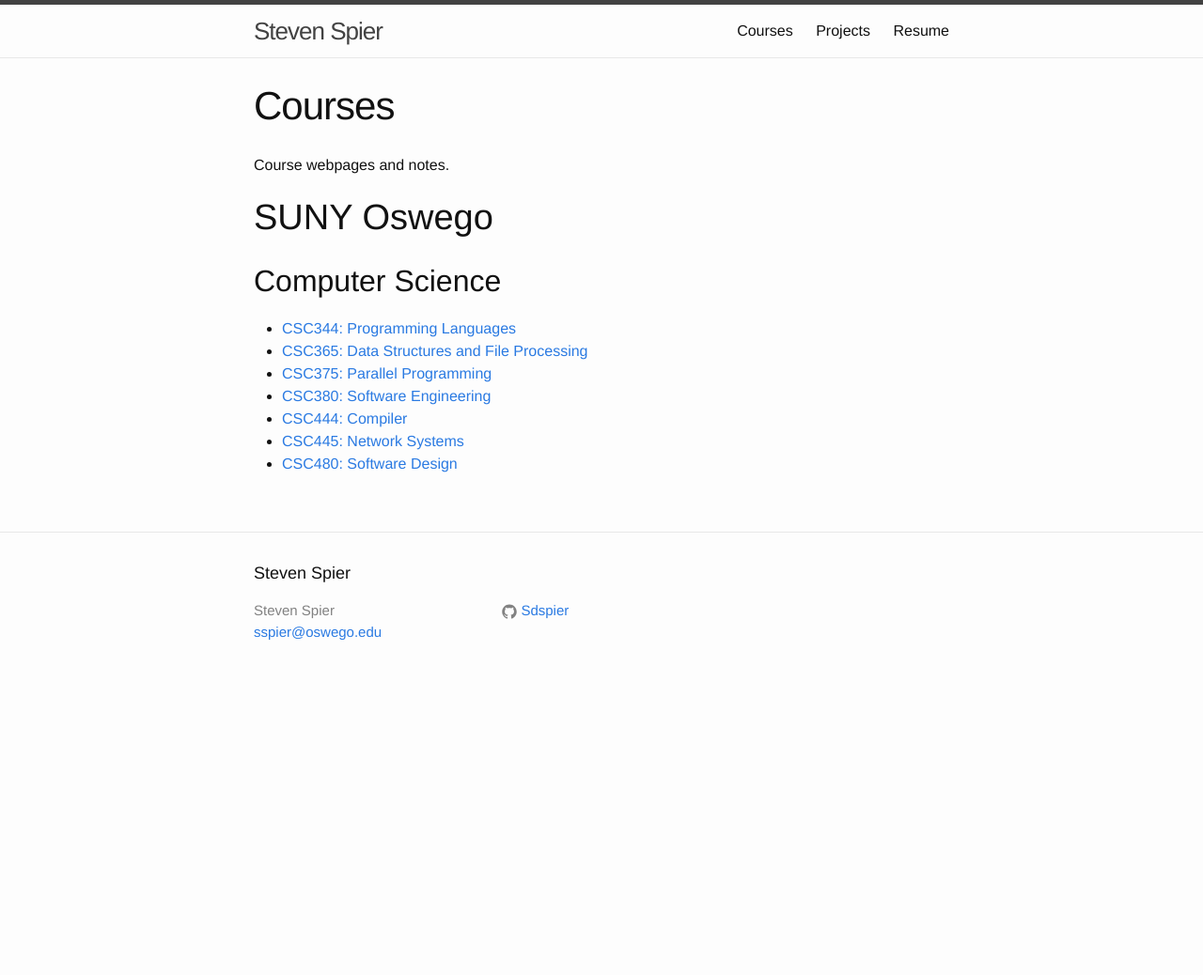
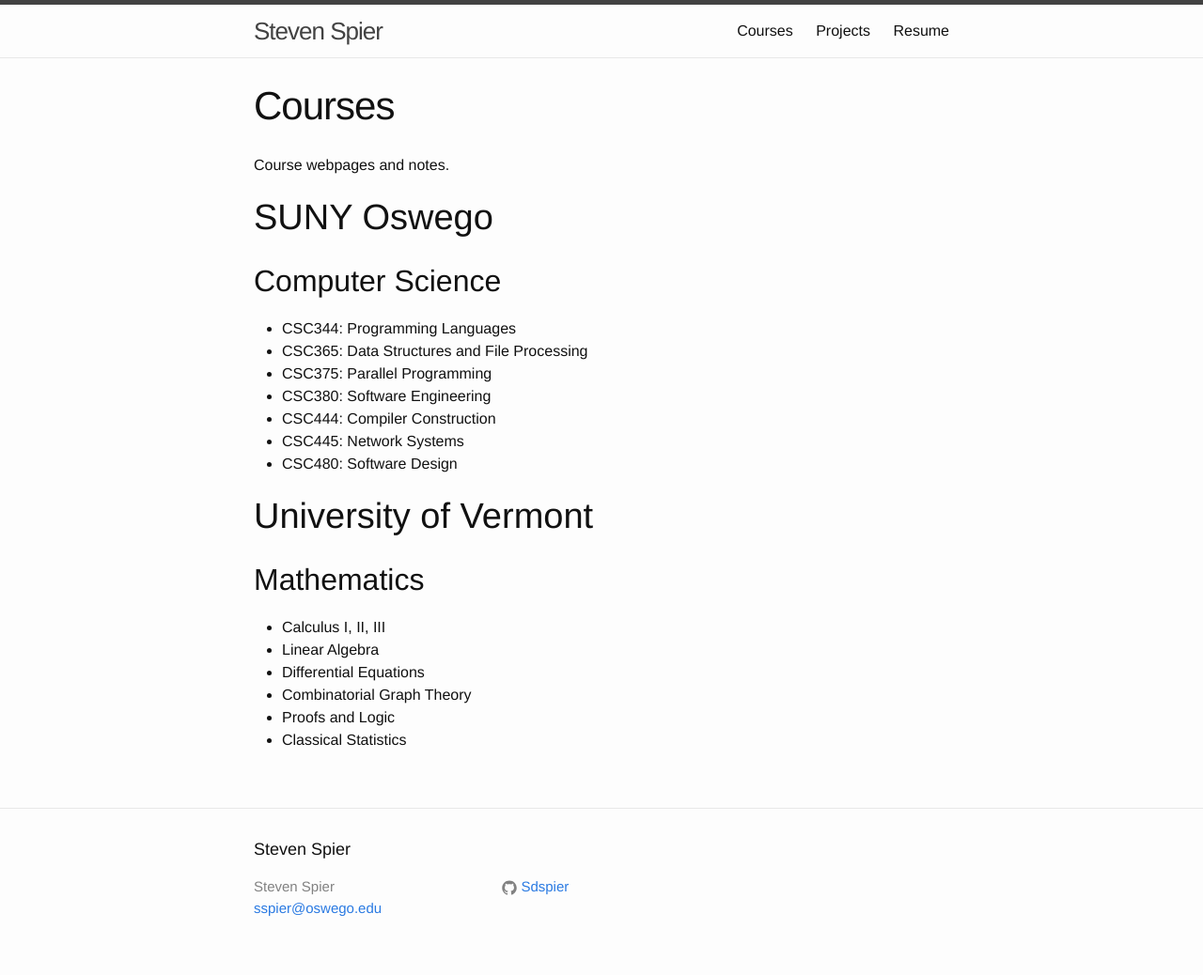
Before and after one commit to Sdspier/Sdspier.github.io, a Jekyll site: the page built from courses.md, in a window 1280 px wide. Shown: the whole page at 94% size. Built offline with Jekyll 4.4.1, drawn with Linux system fonts in a browser that asks for light colours; before the commit the page ends 900 px from its top, so only the background shows below that.

Commit message:
Initial Building continues

```diff
--- a/courses.md
+++ b/courses.md
@@ -11,17 +11,21 @@ Course webpages and notes.
 
 ## Computer Science
 
-- [CSC344: Programming Languages](
-    LINK)
-- [CSC365: Data Structures and File Processing](
-    LINK)
-- [CSC375: Parallel Programming](
-    LINK)
-- [CSC380: Software Engineering](
-    LINK)
-- [CSC444: Compiler](
-    LINK)
-- [CSC445: Network Systems](
-    LINK)
-- [CSC480: Software Design](
-    LINK)
+- CSC344: Programming Languages
+- CSC365: Data Structures and File Processing
+- CSC375: Parallel Programming
+- CSC380: Software Engineering
+- CSC444: Compiler Construction
+- CSC445: Network Systems
+- CSC480: Software Design
+
+# University of Vermont
+
+## Mathematics
+
+- Calculus I, II, III
+- Linear Algebra
+- Differential Equations
+- Combinatorial Graph Theory
+- Proofs and Logic
+- Classical Statistics
```
Also changed, not shown: projects.md (+1 -1 lines).
